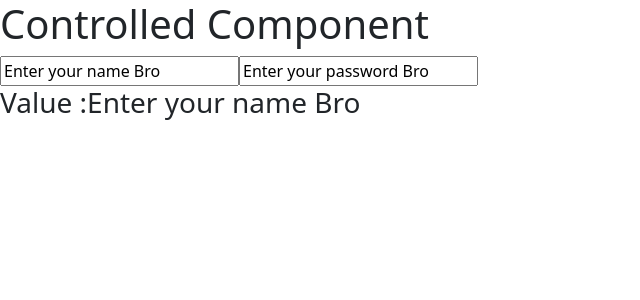
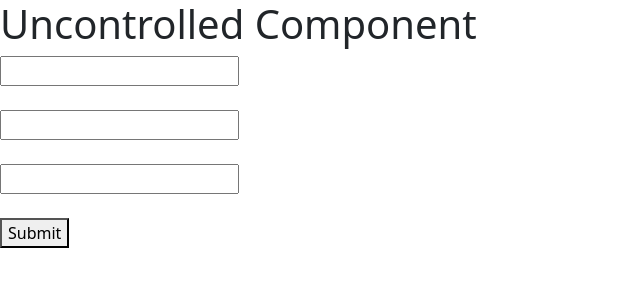
Before and after one commit to Bhaweshkiwitech/Reactjs_tutotrial-, a React (Create React App) app in the folder reactjstut01/: page / in a window 1280 px wide. Shown: the top 300 px of the page, without its empty margins (0-640 px from the left). Built offline with nearby package versions, Linux system fonts and the light colour scheme.

Commit message:
using uncontrolled component

```diff
--- a/reactjstut01/src/App.js
+++ b/reactjstut01/src/App.js
@@ -1,15 +1,30 @@
-import React,{useState} from 'react'
 
- function App() {
-  let [val,setVal]=useState('Enter your name Bro')
-  let [item,setItem]=useState('Enter your password Bro')
+import React, { useRef } from 'react'
+function App() {
+  let inputRef = useRef(null)
+  let inputRef2 = useRef(null)
+
+  function submitForm(e) {
+    e.preventDefault()
+    console.warn("input field 1 value : ", inputRef.current.value)
+    console.warn("input field 2 value : ", inputRef2.current.value)
+    let input3 = document.getElementById('input3').value
+    console.warn("input field 3 value : ", input3)
+
+
+  }
   return (
-    <>
-   <h1>Controlled Component</h1>
-   <input type="text" value={val} onChange={(e)=>setVal(e.target.value)}/>
-   <input type="text" value={item} onChange={(e)=>setItem(e.target.value)}/>
-   <h3>Value :{val}</h3>
-    </>
-  )
+    <div className="App">
+      <h1>Uncontrolled Component </h1>
+      <form onSubmit={submitForm} >
+        <input ref={inputRef} type="text" /> <br /> <br />
+        <input ref={inputRef2} type="text" /> <br /> <br />
+        <input id="input3" type="text" /> <br /> <br />
+
+        <button>Submit</button>
+      </form>
+    </div>
+  );
+
 }
 export default App;
```
